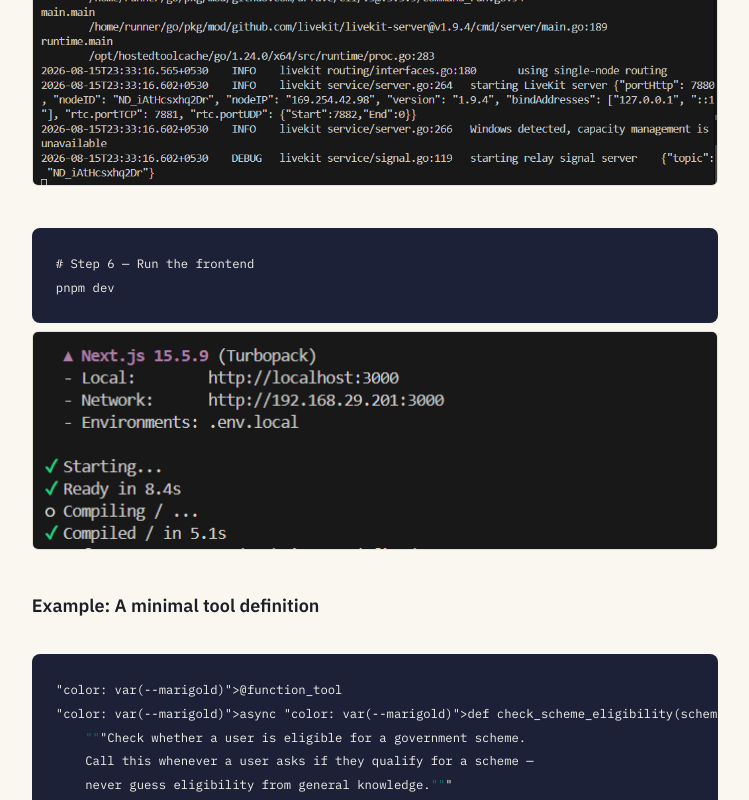
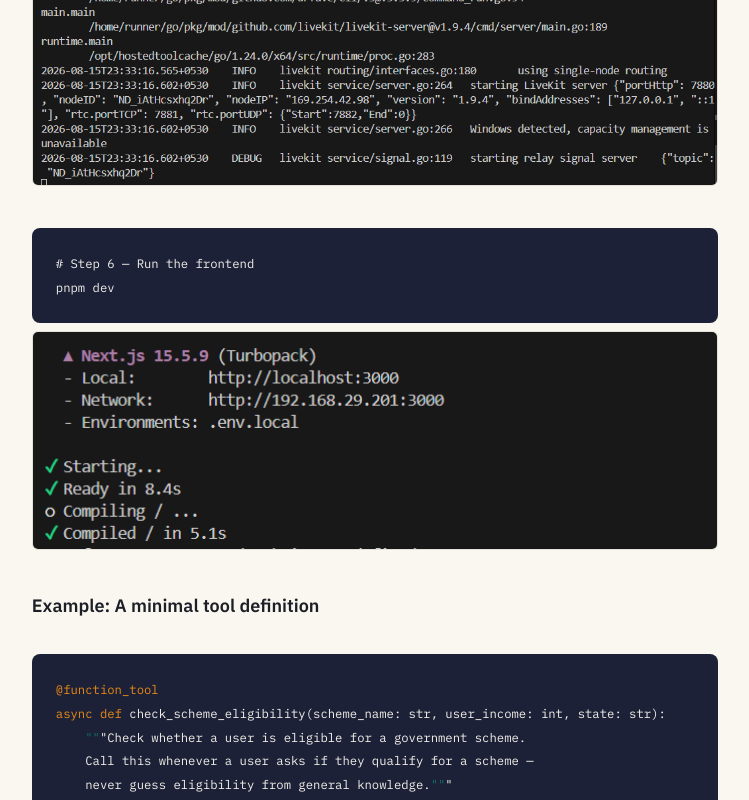
Before and after one commit to KrishnaGaur12/JanSahayakaimurfblog, a React (Vite) app: page / in a window 1280 px wide. Shown: the part 11200-12000 px from the top of the page, without its empty margins (265-1014 px from the left). Built offline with nearby package versions, Linux system fonts and the light colour scheme; a web font is replaced by a local one.

Commit message:
Initial commit

```diff
--- a/src/components/CodeBlock.tsx
+++ b/src/components/CodeBlock.tsx
@@ -9,9 +9,14 @@
   // A simple hack to highlight keywords with marigold for visual effect
   // Real implementation would use Prism.js or similar
   const highlightCode = (str: string) => {
-    return str
-      .replace(/(def|async|return|await|True|False|@function_tool)/g, '<span style="color: var(--marigold)">$1</span>')
-      .replace(/(".*?"|'.*?')/g, '<span style="color: var(--teal)">$1</span>');
+    return str.replace(
+      /(def|async|return|await|True|False|@function_tool)|(".*?"|'.*?')/g,
+      (match, keyword, strVal) => {
+        if (keyword) return `<span style="color: var(--marigold)">${keyword}</span>`;
+        if (strVal) return `<span style="color: var(--teal)">${strVal}</span>`;
+        return match;
+      }
+    );
   };
 
   return (
```
Also changed, not shown: 1 other file (tests, documents, lock files or other folders).
